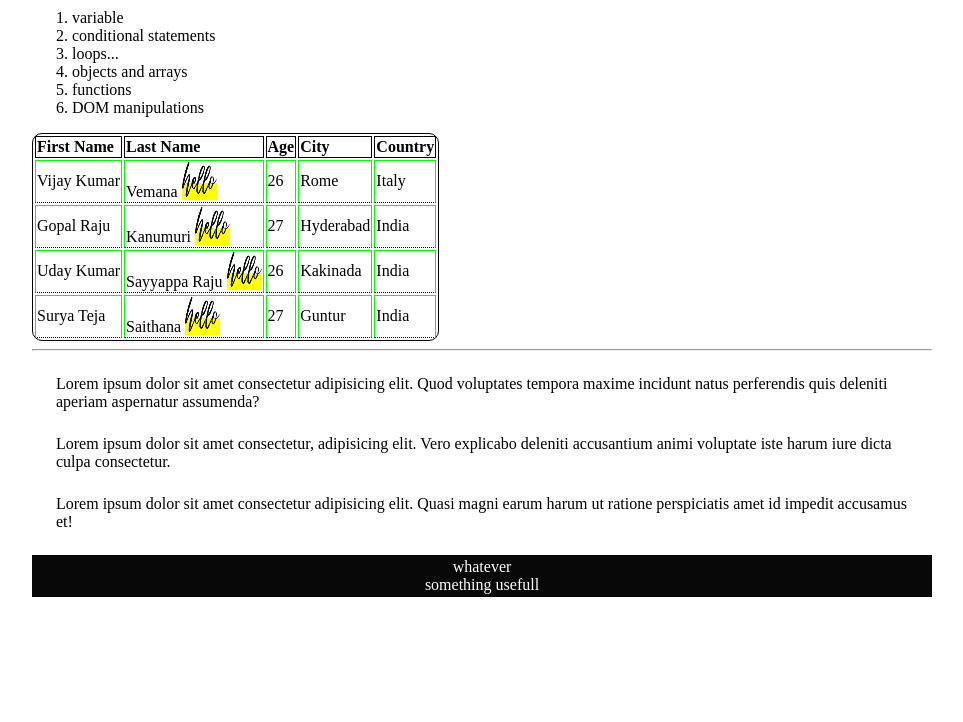
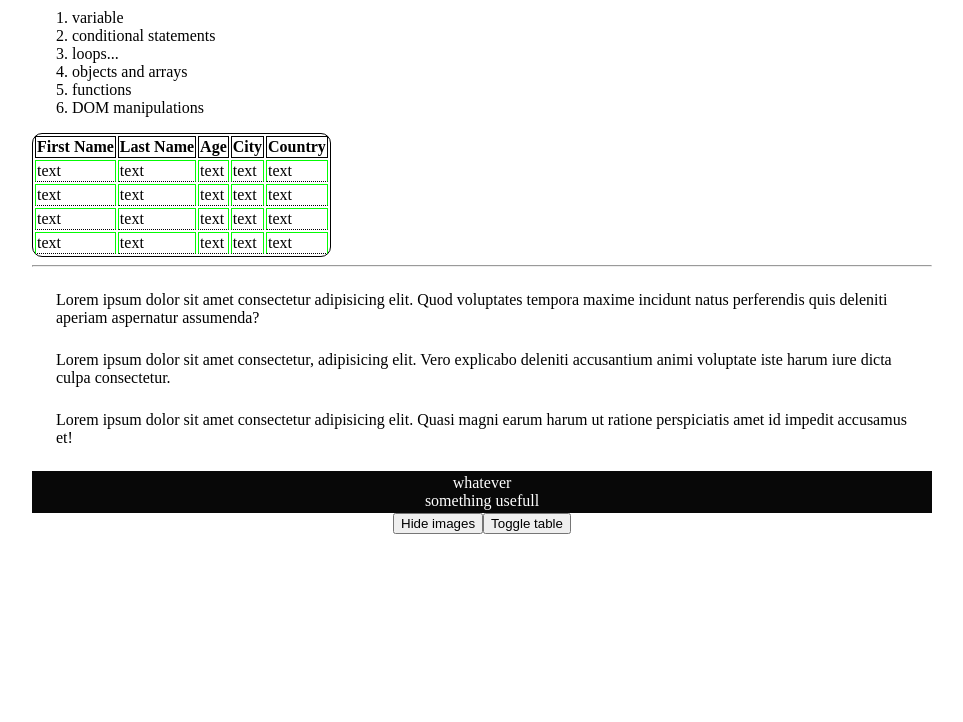
Before and after one commit to vijaykumarvemana/Strive-Project-M1D10, a plain HTML site: page index.html in a window 1280 px wide. Shown: the part 78-800 px from the top of the page, without its empty margins (158-1121 px from the left). Drawn offline with Linux system fonts and the light colour scheme.

Commit message:
table and image exercises

```diff
--- a/index.html
+++ b/index.html
@@ -42,7 +42,7 @@
             <td>Gopal Raju</td>
             <td>
                 Kanumuri
-                <a href="https://www.vhv.rs/viewpic/hoooiTi_hello-calligraphy-hd-png-download/" >
+                <a onmouseover= href="https://www.vhv.rs/viewpic/hoooiTi_hello-calligraphy-hd-png-download/" >
                     <img src="images/img.png" alt="hello-image">
                 </a>
             </td>
@@ -66,7 +66,7 @@
             <td>Surya Teja</td>
             <td>
                 Saithana
-                <a href="https://www.vhv.rs/viewpic/hoooiTi_hello-calligraphy-hd-png-download/" >
+                <a id ="link-id" href="https://www.vhv.rs/viewpic/hoooiTi_hello-calligraphy-hd-png-download/" >
                     <img src="images/img.png" alt="hello-image" />
                 </a>
             </td>
--- a/index.js
+++ b/index.js
@@ -119,17 +119,17 @@ gettingIdContainer()
 const everyTdElement = function () {
     const everyTd = document.querySelectorAll(' td')
     for(let td of everyTd){
-    console.log(td.innerHTML)
+    console.log(td.innerHTML="text")
     }
 }
  everyTdElement()
-/*const addTableRow = function(){
-    let add = document.getElementsByTagName('.dotted td')
-    const extraRow = document.createElement('td')
-    extraRow.innerText = 'vijay'
-    add.appendChild(extraRow)
+
+ const changeHead = function (){
+     const head = document.querySelector('h1')
+     head.innerText = 'MODULE-1-D-10'
  }
-addTableRow()*/
+ changeHead()
+
 const colorChange = function () {
     let links = document.querySelectorAll('a')
     for(let link of links){
@@ -152,3 +152,52 @@ const addItemsInUl = function (content) {
       list.remove()
   }
   removeList()
+
+
+      /*41) Add an eventListener to alert when the mouse is over a link, displaying the URL
+        42) Add a button to hide every image on the page
+        43) Add a button to hide and show the table from the page
+        44) Write a function to sum every number inside the TD (if the content is numeric)
+        45) Delete the last letter from the title each time the user clicks on it
+        46) Change a single TD background color when the user clicks on it
+        47) Add a button DELETE, on click it should delete a random TD from the page
+        48) Add a pink border to a cell when the mouse is over it
+        49) Write a function to add a table with 4 rows and 3 columns programmatically
+        50) Write a function to remove the table from the page
+        */
+const alertlinks =  function(){
+    const links = document.querySelectorAll('a')
+    for(link of links){
+        link.onmouseenter = function(event){
+            alert(event.target.href)
+        }
+    }
+}
+alertlinks()
+
+const hideImages = function () {
+    const btn = document.createElement("button")
+    btn.innerText = "Hide images"
+    btn.onclick = function () {
+      const imgs = document.querySelectorAll("img")
+      imgs.forEach((img) => {
+        img.classList.add("d-none")
+      })
+    }
+    const body = document.querySelector("body")
+    body.appendChild(btn)
+  }
+  hideImages()
+
+
+const toggleTable = function () {
+    const btn = document.createElement("button")
+    btn.innerText = "Toggle table"
+    btn.onclick = function () {
+      const table = document.querySelector("table")
+      table.classList.toggle("d-none")
+    }
+    const body = document.querySelector("body")
+    body.appendChild(btn);
+  }
+  toggleTable()
--- a/styles.css
+++ b/styles.css
@@ -44,6 +44,8 @@ table, th, td {
        font-size: 35px;
        font-weight: bold;
    }
-   .hide{
+   .hidden{
        visibility: hidden;
    }
+   .d-none {
+    display: none;
```
